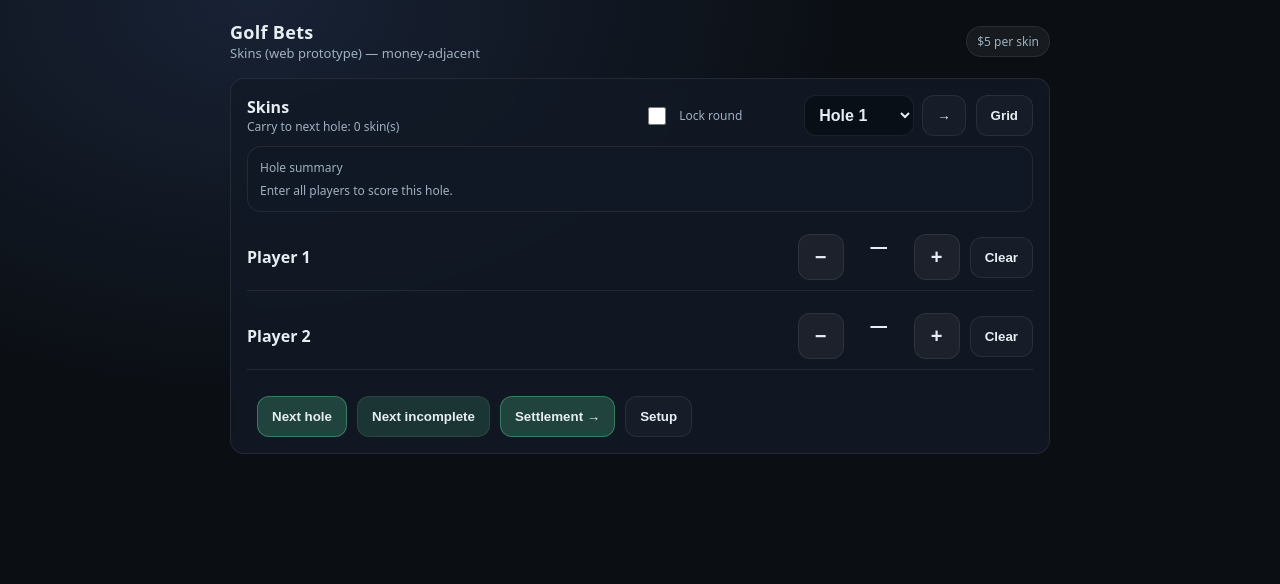
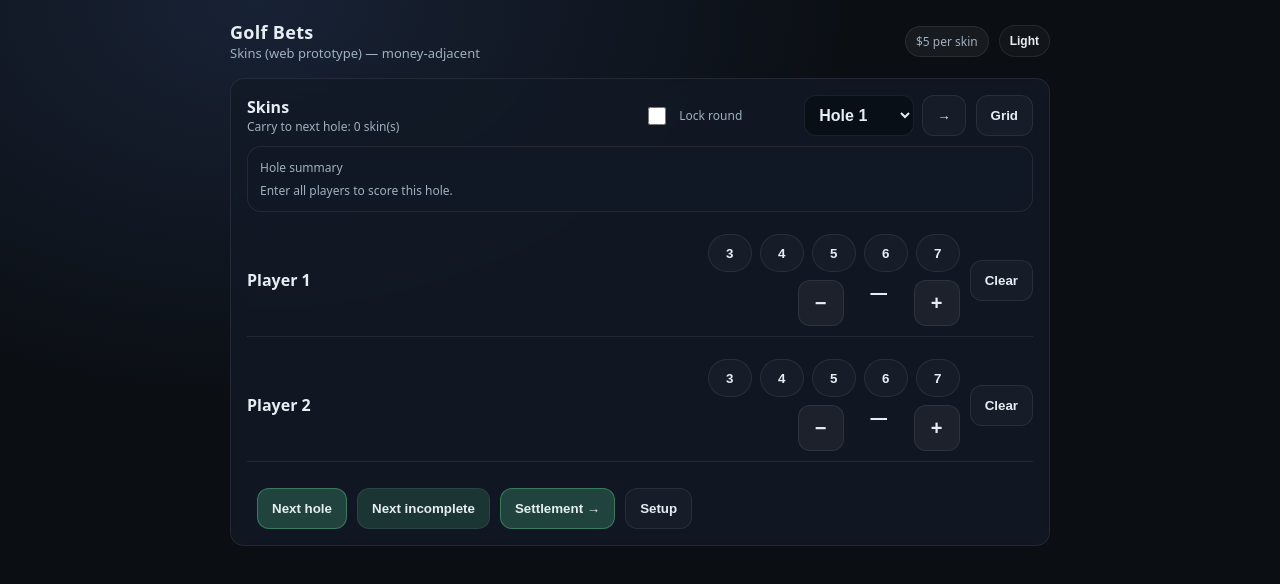
Before and after one commit to shawncheatham/golfbets, a React app in the folder app/: page / in a window 1280 px wide. Both pictures are taken after a click on the button "Start round →". Shown: the top 584 px of the page. Built offline with nearby package versions, Linux system fonts and the light colour scheme; the HTML template or start-up script is replaced by a standard one.

Commit message:
UX: theme toggle + setup polish + quick mode score chips

```diff
--- a/app/src/App.css
+++ b/app/src/App.css
@@ -1,18 +1,40 @@
 :root {
+  /* Dark (default) */
   --bg: #0b0f14;
-  --panel: #121926;
+  --bg2: #182235;
+  --panel: rgba(18, 25, 38, 0.8);
   --text: #e6edf3;
   --muted: #9fb0c0;
   --accent: #66e3a4;
   --danger: #ff6b6b;
   --border: rgba(255, 255, 255, 0.08);
+  --inputBg: rgba(8, 12, 18, 0.65);
+  --btnBg: rgba(102, 227, 164, 0.15);
+  --btnGhostBg: rgba(255, 255, 255, 0.03);
+  --pillBg: rgba(255, 255, 255, 0.05);
+}
+
+:root[data-theme='light'] {
+  /* Light (for bright sun) */
+  --bg: #f7fafc;
+  --bg2: #ffffff;
+  --panel: rgba(255, 255, 255, 0.92);
+  --text: #0b1220;
+  --muted: #4a5a6a;
+  --accent: #0f7b4c;
+  --danger: #b42318;
+  --border: rgba(10, 20, 30, 0.10);
+  --inputBg: rgba(255, 255, 255, 0.98);
+  --btnBg: rgba(15, 123, 76, 0.10);
+  --btnGhostBg: rgba(10, 20, 30, 0.03);
+  --pillBg: rgba(10, 20, 30, 0.04);
 }
 
 * { box-sizing: border-box; }
 
 body {
   margin: 0;
-  background: radial-gradient(1200px 800px at 20% 0%, #182235 0%, var(--bg) 50%) fixed;
+  background: radial-gradient(1200px 800px at 20% 0%, var(--bg2) 0%, var(--bg) 50%) fixed;
   color: var(--text);
   font-family: system-ui, -apple-system, Segoe UI, Roboto, Helvetica, Arial, sans-serif;
 }
@@ -50,7 +72,7 @@ a { color: inherit; }
 }
 
 .card {
-  background: rgba(18, 25, 38, 0.8);
+  background: var(--panel);
   border: 1px solid var(--border);
   border-radius: 14px;
   padding: 16px;
@@ -80,7 +102,7 @@ a { color: inherit; }
   padding: 12px 12px;
   border-radius: 12px;
   border: 1px solid var(--border);
-  background: rgba(8, 12, 18, 0.65);
+  background: var(--inputBg);
   color: var(--text);
   font-size: 16px;
 }
@@ -93,7 +115,7 @@ a { color: inherit; }
   padding: 12px 14px;
   border-radius: 12px;
   border: 1px solid var(--border);
-  background: rgba(102, 227, 164, 0.15);
+  background: var(--btnBg);
   color: var(--text);
   font-weight: 600;
   cursor: pointer;
@@ -105,7 +127,7 @@ a { color: inherit; }
 }
 
 .btn.ghost {
-  background: rgba(255, 255, 255, 0.03);
+  background: var(--btnGhostBg);
 }
 
 .btn.danger {
@@ -123,9 +145,21 @@ a { color: inherit; }
   align-items: center;
   padding: 6px 10px;
   border-radius: 999px;
-  background: rgba(255,255,255,0.05);
+  background: var(--pillBg);
   border: 1px solid var(--border);
   color: var(--muted);
+  font-size: 12px;
+}
+
+.headerRight {
+  display: inline-flex;
+  align-items: center;
+  gap: 10px;
+}
+
+.iconBtn {
+  padding: 8px 10px;
+  border-radius: 999px;
   font-size: 12px;
 }
 
@@ -183,7 +217,7 @@ a { color: inherit; }
   padding: 10px;
   border-radius: 10px;
   border: 1px solid var(--border);
-  background: rgba(8, 12, 18, 0.65);
+  background: var(--inputBg);
   color: var(--text);
   font-size: 16px;
   text-align: center;
@@ -230,9 +264,47 @@ a { color: inherit; }
 
 .incRow:last-child { border-bottom: none; }
 
+.quickScore {
+  display: grid;
+  grid-template-columns: 1fr;
+  gap: 8px;
+}
+
+.chipRow {
+  display: inline-flex;
+  gap: 8px;
+  flex-wrap: wrap;
+  justify-content: flex-end;
+}
+
+.chip {
+  min-width: 44px;
+  height: 38px;
+  padding: 0 10px;
+  border-radius: 999px;
+  border: 1px solid var(--border);
+  background: var(--btnGhostBg);
+  color: var(--text);
+  font-weight: 800;
+  cursor: pointer;
+}
+
+.chip.active {
+  background: rgba(102, 227, 164, 0.20);
+  border-color: rgba(102, 227, 164, 0.45);
+}
+
+:root[data-theme='light'] .chip.active {
+  background: rgba(15, 123, 76, 0.14);
+  border-color: rgba(15, 123, 76, 0.35);
+}
+
+.chip:disabled { opacity: 0.45; cursor: not-allowed; }
+
 .stepper {
   display: inline-flex;
   gap: 8px;
+  justify-content: flex-end;
 }
 
 .stepBtn {
--- a/app/src/App.tsx
+++ b/app/src/App.tsx
@@ -1,4 +1,6 @@
 import { useEffect, useMemo, useRef, useState } from 'react'
+
+type Theme = 'dark' | 'light'
 import './App.css'
 import type { Player, PlayerId, Round } from './types'
 import { computeSkins, stakeLabel } from './logic/skins'
@@ -6,6 +8,28 @@ import { computeSettlement } from './logic/settlement'
 import { deleteRound, loadRounds, saveRounds, upsertRound } from './storage'
 
 type Screen = 'setup' | 'holes' | 'quick' | 'settlement'
+
+const THEME_KEY = 'rubislabs:golf-bets:theme:v1'
+
+function loadTheme(): Theme {
+  try {
+    const raw = localStorage.getItem(THEME_KEY)
+    if (raw === 'light' || raw === 'dark') return raw
+  } catch {
+    // ignore
+  }
+  // default: dark (matches current design)
+  return 'dark'
+}
+
+function applyTheme(theme: Theme) {
+  document.documentElement.dataset.theme = theme
+  try {
+    localStorage.setItem(THEME_KEY, theme)
+  } catch {
+    // ignore
+  }
+}
 
 function uid(prefix = 'id') {
   return `${prefix}_${Math.random().toString(16).slice(2)}_${Date.now()}`
@@ -40,6 +64,11 @@ function createEmptyRound(): Round {
 
 export default function App() {
   const [screen, setScreen] = useState<Screen>('setup')
+  const [theme, setTheme] = useState<Theme>(() => loadTheme())
+
+  useEffect(() => {
+    applyTheme(theme)
+  }, [theme])
 
   // Local persistence
   const [stored, setStored] = useState(() => loadRounds())
@@ -76,10 +105,14 @@ export default function App() {
     }))
   }
 
+  const focusPlayerId = useRef<PlayerId | null>(null)
+
   function addPlayer() {
     setRound((r) => {
       if (r.players.length >= 4) return r
-      return { ...r, players: [...r.players, { id: uid('p'), name: `Player ${r.players.length + 1}` }] }
+      const id = uid('p')
+      focusPlayerId.current = id
+      return { ...r, players: [...r.players, { id, name: `Player ${r.players.length + 1}` }] }
     })
   }
 
@@ -87,6 +120,8 @@ export default function App() {
     setRound((r) => {
       if (r.players.length <= 2) return r
       const players = r.players.filter((p) => p.id !== id)
+      // If we removed the focused player, clear.
+      if (focusPlayerId.current === id) focusPlayerId.current = null
       const strokesByHole: Round['strokesByHole'] = {}
       for (const [holeStr, byPlayer] of Object.entries(r.strokesByHole)) {
         const hole = Number(holeStr)
@@ -227,7 +262,17 @@ export default function App() {
           <h1>Golf Bets</h1>
           <span>Skins (web prototype) — money-adjacent</span>
         </div>
+
+        <div className="headerRight">
           <div className="pill">{stakeLabel(round.stakeCents)} per skin</div>
+          <button
+            className="btn ghost iconBtn"
+            onClick={() => setTheme((t) => (t === 'dark' ? 'light' : 'dark'))}
+            title={theme === 'dark' ? 'Switch to light mode' : 'Switch to dark mode'}
+          >
+            {theme === 'dark' ? 'Light' : 'Dark'}
+          </button>
+        </div>
       </div>
 
       {screen === 'setup' && (
@@ -258,12 +303,21 @@ export default function App() {
           <div style={{ height: 16 }} />
 
           <div className="label">Players (2–4)</div>
+          <div className="small">Start with 2. Add up to 4.</div>
           <div className="row">
             {round.players.map((p, idx) => (
               <div key={p.id} className="row two">
                 <div>
                   <input
                     className="input"
+                    ref={(el) => {
+                      if (!el) return
+                      if (focusPlayerId.current && focusPlayerId.current === p.id) {
+                        // focus on next paint
+                        queueMicrotask(() => el.focus())
+                        focusPlayerId.current = null
+                      }
+                    }}
                     value={p.name}
                     onChange={(e) => updatePlayer(p.id, { name: e.target.value })}
                     placeholder={`Player ${idx + 1}`}
@@ -289,7 +343,7 @@ export default function App() {
               <button className="btn ghost" disabled={!canStart} onClick={() => setScreen('holes')}>
                 Grid view
               </button>
-              <button className="btn danger" onClick={reset}>
+              <button className="btn ghost" onClick={reset}>
                 New round
               </button>
             </div>
@@ -526,6 +580,21 @@ export default function App() {
                   <div>
                     <div style={{ fontWeight: 800 }}>{p.name}</div>
                   </div>
+                  <div className="quickScore">
+                    <div className="chipRow" aria-label={`${p.name} quick score buttons`}>
+                      {[3, 4, 5, 6, 7].map((n) => (
+                        <button
+                          key={n}
+                          className={`chip ${val === n ? 'active' : ''}`}
+                          onClick={() => setStroke(quickHole, p.id, String(n))}
+                          disabled={!!round.locked}
+                          title={`Set ${p.name} to ${n}`}
+                        >
+                          {n}
+                        </button>
+                      ))}
+                    </div>
+
                     <div className="stepper">
                       <button className="stepBtn" onClick={() => incStroke(quickHole, p.id, -1)} disabled={!!round.locked}>
                         −
@@ -555,6 +624,7 @@ export default function App() {
                       >
                         +
                       </button>
+                    </div>
                   </div>
                   <button
                     className="btn ghost"
```
Lines whose indentation alone changed are shown as unchanged.
